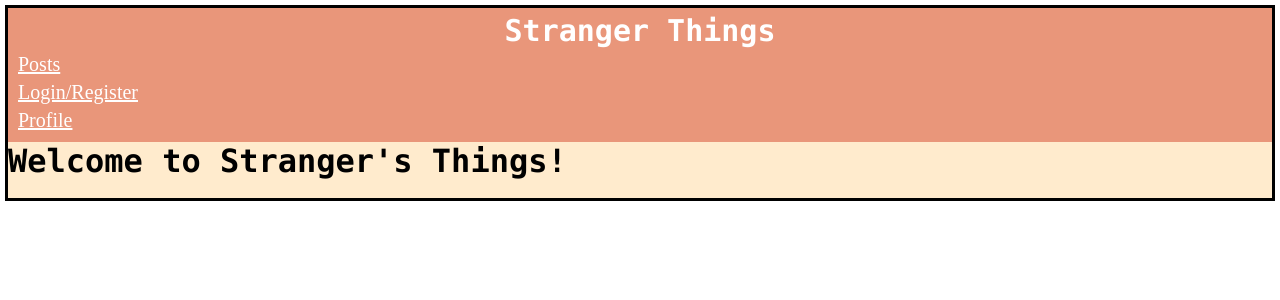
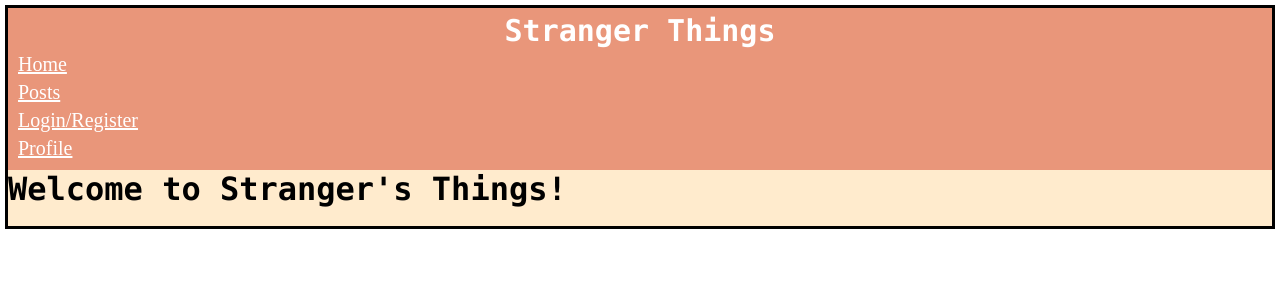
Before and after one commit to Richierichman15/Fullstack-Projects, a React (Create React App) app in the folder stranger-things/: page / in a window 1280 px wide. Shown: the top 300 px of the page. Built offline with nearby package versions, Linux system fonts and the light colour scheme.

Commit message:
test again

```diff
--- a/stranger-things/src/Components/Header.js
+++ b/stranger-things/src/Components/Header.js
@@ -8,7 +8,7 @@
         <>
         <nav>
             <h1 className="header">Stranger Things</h1>
-            {/* <Link to='/' className="header">Home</Link> */}
+            <Link to='/' className="header">Home</Link>
             <Link to='/posts' className="header">Posts </Link>
             <Link to='/login' className="header" >Login/Register</Link>
             <Link to='/profile' className="header" >Profile</Link>
```
